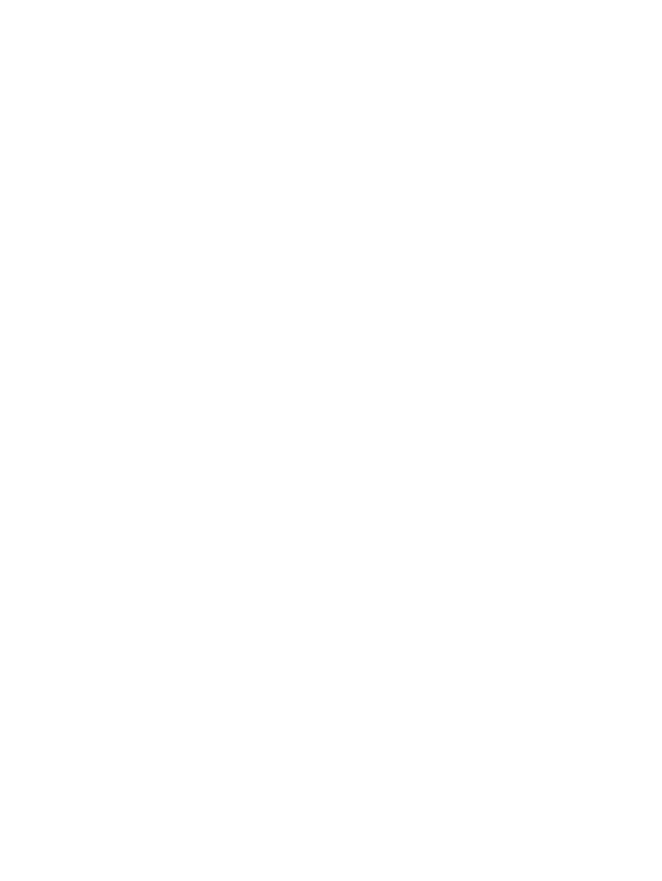
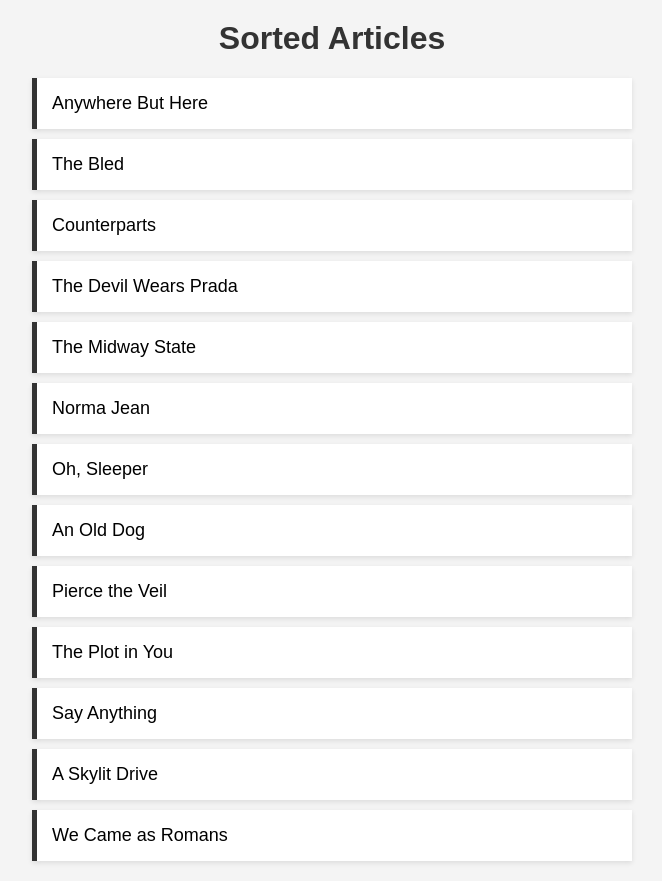
Before and after one commit to acciojob/sorting-articles-shivambirla784, a website: page main.html in a window 1280 px wide. Shown: the whole page, without its empty margins (308-970 px from the left). Before the commit the page ends 800 px from the top, so only its background shows below. Drawn offline with Linux system fonts and the light colour scheme.

Commit message:
created a submission

```diff
--- a/main.html
+++ b/main.html
@@ -1,16 +1,15 @@
 <!DOCTYPE html>
+<html lang="en">
+<head>
+    <meta charset="UTF-8">
+    <meta name="viewport" content="width=device-width, initial-scale=1.0">
+    <title>Sorted Articles</title>
+    <link rel="stylesheet" href="styles.css">
+</head>
+<body>
+    <h1>Sorted Articles</h1>
+    <ul id="band"></ul>
 
-<html>
-
-<head>
-	<link rel="stylesheet" href="styles.css">
-</head>
-
-<body>
-	<!-- the entire body must be written by student -->
-    <script type="text/javascript" src="./script.js">
-</script>
-
+    <script src="script.js"></script>
 </body>
-
 </html>
--- a/script.js
+++ b/script.js
@@ -1 +1,19 @@
 //your JS code here. If required.
+// The list of bands
+const bands = ['The Plot in You', 'The Devil Wears Prada', 'Pierce the Veil', 'Norma Jean', 'The Bled', 'Say Anything', 'The Midway State', 'We Came as Romans', 'Counterparts', 'Oh, Sleeper', 'A Skylit Drive', 'Anywhere But Here', 'An Old Dog'];
+
+// Function to strip articles "A", "An", "The" for sorting
+function stripArticles(bandName) {
+    return bandName.replace(/^(a |an |the )/i, '').trim();
+}
+
+// Sort the bands ignoring the articles
+const sortedBands = bands.sort((a, b) => (stripArticles(a) > stripArticles(b)) ? 1 : -1);
+
+// Add the sorted list to the HTML
+const bandList = document.getElementById('band');
+sortedBands.forEach(band => {
+    const li = document.createElement('li');
+    li.textContent = band;
+    bandList.appendChild(li);
+});
--- a/styles.css
+++ b/styles.css
@@ -1 +1,29 @@
 /*  your css code here. If applicable */
+body {
+    font-family: Arial, sans-serif;
+    background-color: #f4f4f4;
+    margin: 0;
+    padding: 0;
+}
+
+h1 {
+    text-align: center;
+    margin-top: 20px;
+    color: #333;
+}
+
+ul {
+    list-style-type: none;
+    padding: 0;
+    max-width: 600px;
+    margin: 20px auto;
+}
+
+li {
+    background-color: #fff;
+    margin: 10px 0;
+    padding: 15px;
+    font-size: 18px;
+    box-shadow: 0 2px 5px rgba(0, 0, 0, 0.1);
+    border-left: 5px solid #333;
+}
```
